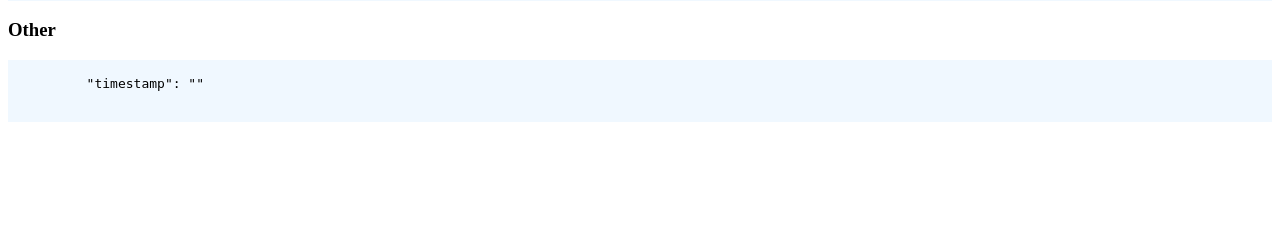
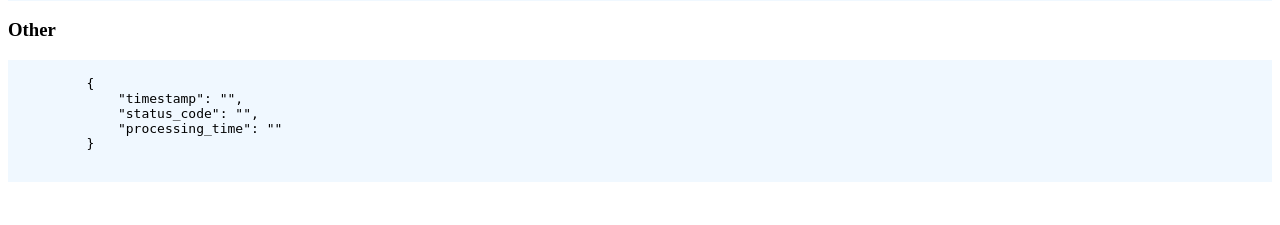
Before and after one commit to PromptSail/prompt_sail, a Python web app: template src/web/templates/transaction.html in a window 1280 px wide. Shown: the part 334-559 px from the top of the page. Run offline with Jinja, Linux system fonts and the light colour scheme; the template is opened without the code that fills it, so the values that code supplies are empty.

Commit message:
Redirection from project to transaction view. More specific data in other in transaction view

```diff
--- a/src/web/templates/project.html
+++ b/src/web/templates/project.html
@@ -60,6 +60,7 @@ llm("Explaining the meaning of life in one sentence")
                 <th>Content Type</th>
                 <th>Response status</th>
                 <th>Usage</th>
+                <th>More</th>
             </tr>
         </thead>
         <tbody>
@@ -91,6 +92,7 @@ llm("Explaining the meaning of life in one sentence")
                 <td>{{t.response.headers['content-type']}}</td>
                 <td>{{t.response.status_code}}</td>
                 <td>{{t.response.content.usage.prompt_tokens}} + {{t.response.content.usage.completion_tokens}}</td>
+                <td><a href="/ui/project/{{project.id}}/transaction/{{t.id}}">Details</a></td>
             </tr>
             {% endfor %}
         </tbody>
--- a/src/web/templates/transaction.html
+++ b/src/web/templates/transaction.html
@@ -35,10 +35,11 @@
 
     <h3>Other</h3>
     <pre id="other">
-        "timestamp": "{{transaction.timestamp}}"
+        {
+            "timestamp": "{{transaction.timestamp}}",
+            "status_code": "{{transaction.response.status_code}}",
+            "processing_time": "{{transaction.response.elapsed}}"
+        }
     </pre>
-
-
-
 </body>
 </html>
```
